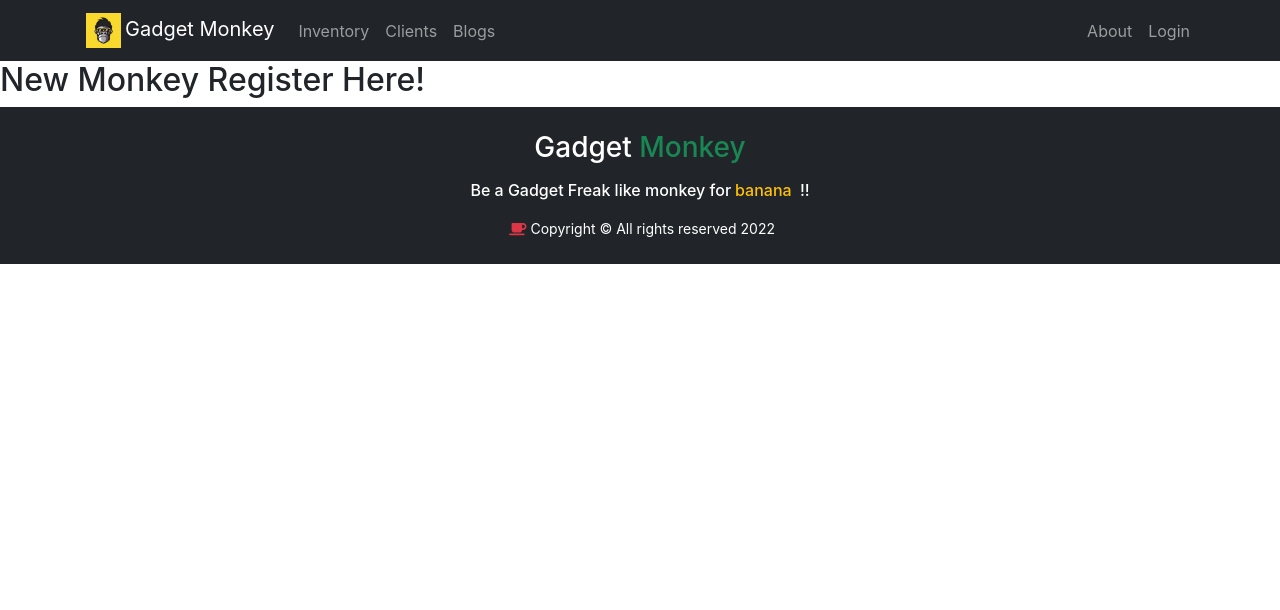
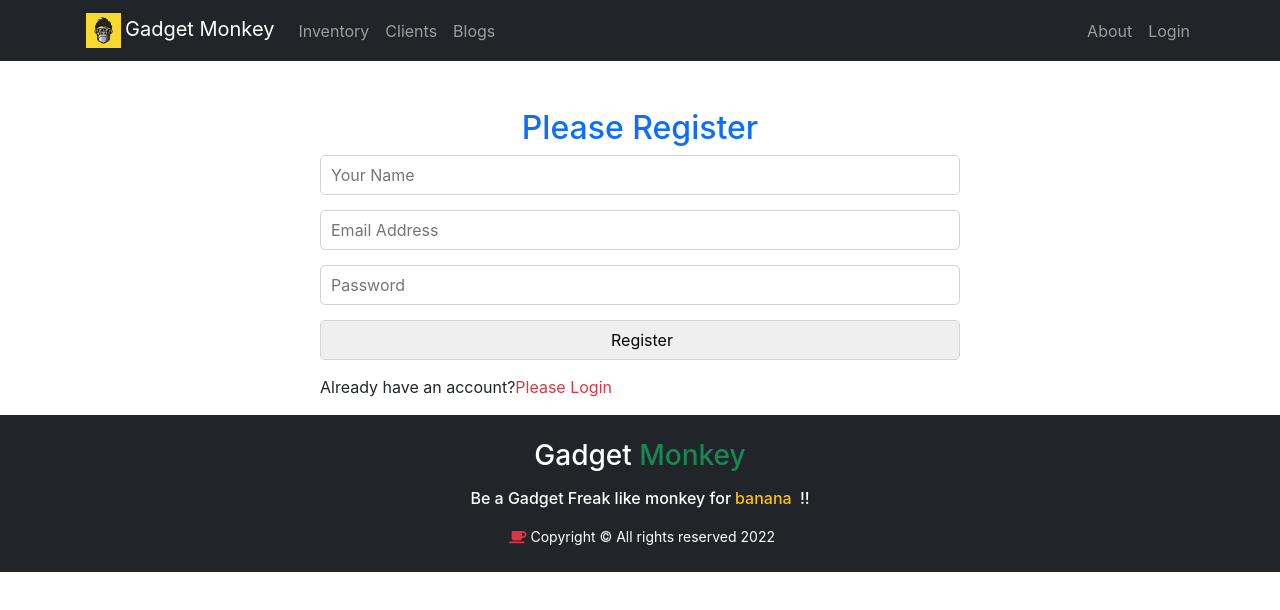
Before and after one commit to MrRonnie/Warehouse-Management-Client, a React (Create React App) app: page /register in a window 1280 px wide. Shown: the top 610 px of the page. Built offline with nearby package versions, Linux system fonts and the light colour scheme.

Commit message:
Email password based authentication with react firebase hooks

```diff
--- a/src/components/Login/Login/Login.js
+++ b/src/components/Login/Login/Login.js
@@ -1,11 +1,76 @@
-import React from "react";
+import React, { useRef } from "react";
+import { Button, Form } from "react-bootstrap";
+import { useSignInWithEmailAndPassword } from "react-firebase-hooks/auth";
+import { Link, useNavigate } from "react-router-dom";
+import auth from "../../../firebase.init";
 
 const Login = () => {
+  const emailRef = useRef("");
+  const passwordRef = useRef("");
+  const navigate = useNavigate();
+
+  const [signInWithEmailAndPassword, user, loading, error] =
+    useSignInWithEmailAndPassword(auth);
+
+  const handleSubmit = (event) => {
+    event.preventDefault();
+    const email = emailRef.current.value;
+    const password = passwordRef.current.value;
+    console.log(email, password);
+
+    signInWithEmailAndPassword(email, password);
+  };
+
+  if (user) {
+    navigate("/home");
+  }
+
+  const navigateRegister = (event) => {
+    navigate("/register");
+  };
   return (
-    <div>
-      <h2> Old Monkey Please Login</h2>
+    <div className="container w-50 mx-auto border mt-5 shadow border-light">
+      <h2 className="text-primary text-center mt-3">Please Login</h2>
+      <Form>
+        <Form.Group className="mb-3" controlId="formBasicEmail">
+          <Form.Label>Email address</Form.Label>
+          <Form.Control
+            ref={emailRef}
+            type="email"
+            placeholder="Enter email"
+            required
+          />
+          <Form.Text className="text-muted">
+            We'll never share your email with anyone else.
+          </Form.Text>
+        </Form.Group>
+        <Form.Group className="mb-3" controlId="formBasicPassword">
+          <Form.Label>Password</Form.Label>
+          <Form.Control
+            ref={passwordRef}
+            type="password"
+            placeholder="Password"
+            required
+          />
+        </Form.Group>
+        <Form.Group className="mb-3" controlId="formBasicCheckbox">
+          <Form.Check type="checkbox" label="Check me out" />
+        </Form.Group>
+        <Button onClick={handleSubmit} variant="primary" type="submit">
+          Submit
+        </Button>
+      </Form>
+      <p className="mt-2">
+        Don't have an account?
+        <Link
+          to="/register"
+          className="text-danger text-decoration-none"
+          onClick={navigateRegister}
+        >
+          Please Register
+        </Link>
+      </p>
     </div>
   );
 };
-
 export default Login;
--- /dev/null
+++ b/src/components/Login/Register/Register.css
@@ -0,0 +1,14 @@
+.register-form{
+    margin: 0 auto;
+    width: 50%;
+}
+.register-form input:not([type=checkbox]){
+    display: block;
+    width: 100%;
+    height: 40px;
+    border-radius: 5px;
+    border: 1px solid lightgray;
+    padding-left: 10px;
+    font-size: 16px;
+    margin-bottom: 15px;
+}
--- a/src/components/Login/Register/Register.js
+++ b/src/components/Login/Register/Register.js
@@ -1,11 +1,63 @@
 import React from "react";
+import { Link, useNavigate } from "react-router-dom";
+import { useCreateUserWithEmailAndPassword } from "react-firebase-hooks/auth";
+import "./Register.css";
 
+import auth from "../../../firebase.init";
 const Register = () => {
+  const [createUserWithEmailAndPassword, user, loading, error] =
+    useCreateUserWithEmailAndPassword(auth);
+
+  const navigate = useNavigate();
+
+  const navigateLogin = () => {
+    navigate("/login");
+  };
+
+  if (user) {
+    navigate("/home");
+  }
+
+  const handleRegister = (event) => {
+    event.preventDefault();
+    const name = event.target.name.value;
+    const email = event.target.email.value;
+    const password = event.target.password.value;
+
+    createUserWithEmailAndPassword(email, password);
+  };
   return (
-    <div>
-      <h2>New Monkey Register Here!</h2>
+    <div className="register-form">
+      <h2 className="text-center text-primary mt-5">Please Register</h2>
+      <form onSubmit={handleRegister}>
+        <input type="text" name="name" id="" placeholder="Your Name" required />
+        <input
+          type="email"
+          name="email"
+          id=""
+          placeholder="Email Address"
+          required
+        />
+        <input
+          type="password"
+          name="password"
+          id=""
+          placeholder="Password"
+          required
+        />
+        <input type="submit" value="Register" />
+      </form>
+      <p>
+        Already have an account?
+        <Link
+          to="/login"
+          className="text-danger text-decoration-none"
+          onClick={navigateLogin}
+        >
+          Please Login
+        </Link>
+      </p>
     </div>
   );
 };
-
 export default Register;
```
Also changed, not shown: src/components/Login/RequireAuth/RequireAuth.js (added, +15 -0 lines).
